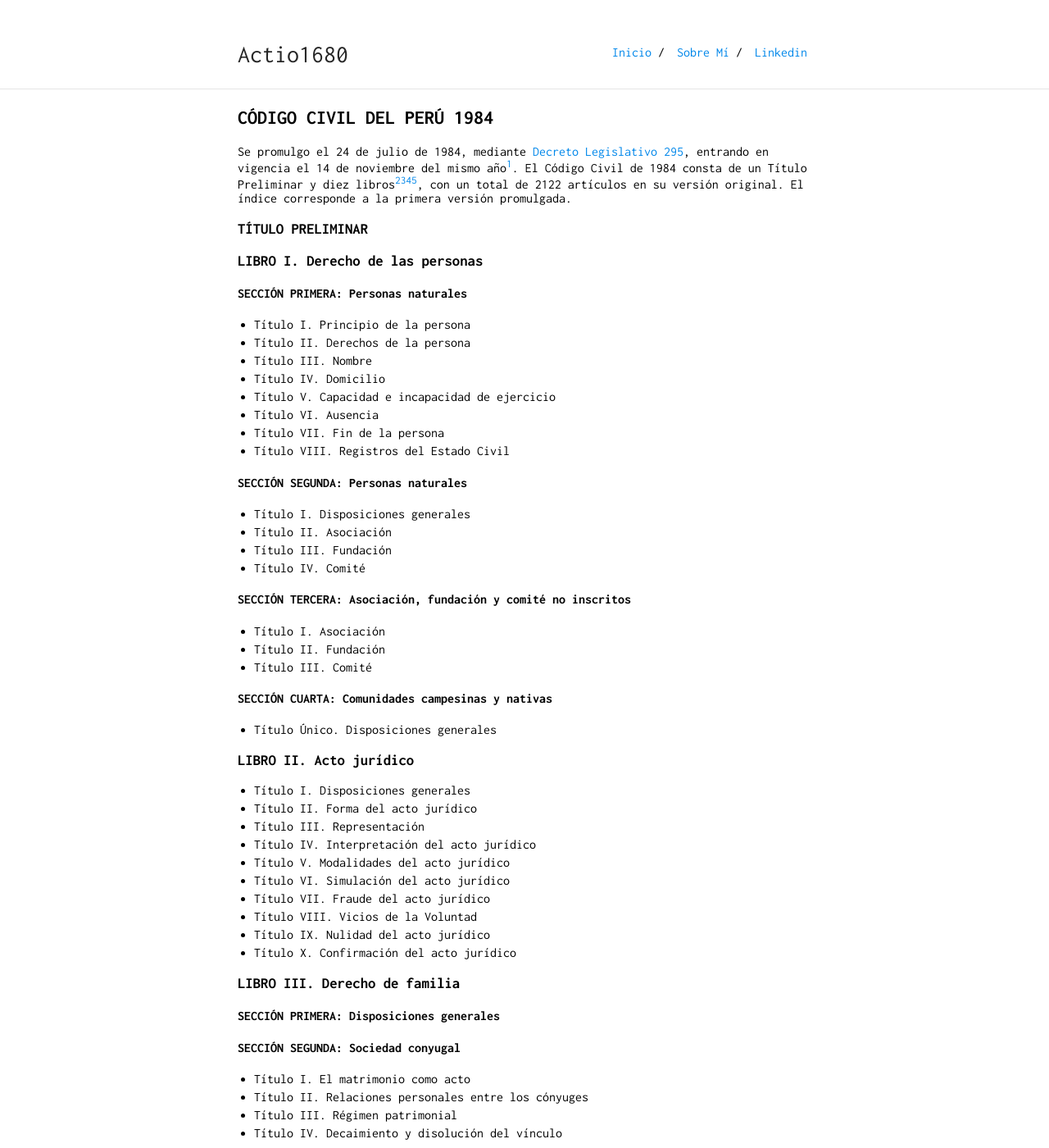
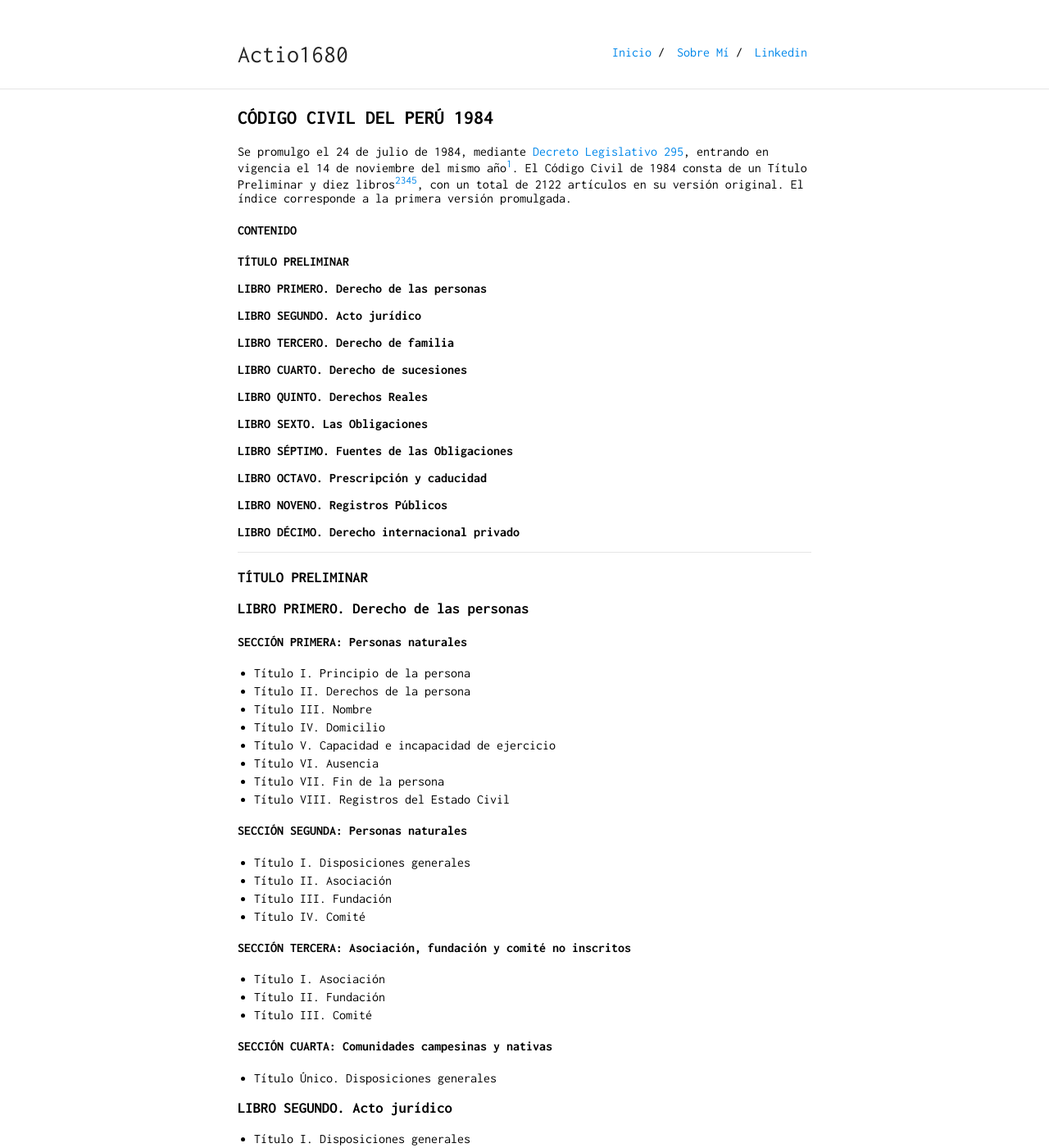
Before and after one commit to actio1680/actio1680.github.io, a Jekyll site: the page built from paginas/cc1984.md, in a window 1280 px wide and 1400 px high. Shown: the whole window at 82% size. Built offline with Jekyll 4.4.1, drawn with Linux system fonts in a browser that asks for light colours; our own code applies the rules of GitHub Pages for plain Markdown files; some of the changed text lies outside the part shown.

Commit message:
Update cc1984.md

```diff
--- a/paginas/cc1984.md
+++ b/paginas/cc1984.md
@@ -4,8 +4,36 @@ layout: default
 ## CÓDIGO CIVIL DEL PERÚ 1984
 Se promulgo el 24 de julio de 1984, mediante [Decreto Legislativo 295](https://github.com/actio1680/Cuerpos-legales-Peru/blob/main/Decretos-Legislativos/Decreto-Legislativo-295.md), entrando en vigencia el 14 de noviembre del mismo año[^1]. El Código Civil de 1984 consta de un Título Preliminar y diez libros[^2][^3][^4][^5], con un total de 2122 artículos en su versión original. El índice corresponde a la primera versión promulgada.
 
+
+#### CONTENIDO
+
+**TÍTULO PRELIMINAR**
+
+**LIBRO PRIMERO. Derecho de las personas**
+
+**LIBRO SEGUNDO. Acto jurídico**
+
+**LIBRO TERCERO. Derecho de familia**
+
+**LIBRO CUARTO. Derecho de sucesiones**
+
+**LIBRO QUINTO. Derechos Reales**
+
+**LIBRO SEXTO. Las Obligaciones**
+
+**LIBRO SÉPTIMO. Fuentes de las Obligaciones**
+
+**LIBRO OCTAVO. Prescripción y caducidad**
+
+**LIBRO NOVENO. Registros Públicos**
+
+**LIBRO DÉCIMO. Derecho internacional privado**
+
+---
+
+
 ### TÍTULO PRELIMINAR
-### LIBRO I. Derecho de las personas
+### LIBRO PRIMERO. Derecho de las personas
 #### SECCIÓN PRIMERA: Personas naturales
 - Título I. Principio de la persona
 - Título II. Derechos de la persona
@@ -30,7 +58,7 @@ Se promulgo el 24 de julio de 1984, mediante [Decreto Legislativo 295](https://g
 #### SECCIÓN CUARTA: Comunidades campesinas y nativas
 - Título Único. Disposiciones generales
 
-### LIBRO II. Acto jurídico
+### LIBRO SEGUNDO. Acto jurídico
 - Título I. Disposiciones generales
 - Título II. Forma del acto jurídico
 - Título III. Representación
@@ -42,7 +70,7 @@ Se promulgo el 24 de julio de 1984, mediante [Decreto Legislativo 295](https://g
 - Título IX. Nulidad del acto jurídico
 - Título X. Confirmación del acto jurídico
 
-### LIBRO III. Derecho de familia
+### LIBRO TERCERO. Derecho de familia
 #### SECCIÓN PRIMERA: Disposiciones generales
 #### SECCIÓN SEGUNDA: Sociedad conyugal
 - Título I. El matrimonio como acto
@@ -59,7 +87,7 @@ Se promulgo el 24 de julio de 1984, mediante [Decreto Legislativo 295](https://g
 - Título I. Alimentos y bienes de familia
 - Título II. Instituciones supletorias de amparo
 
-### LIBRO IV. Derecho de sucesiones
+### LIBRO CUARTO. Derecho de sucesiones
 #### SECCIÓN PRIMERA: Sucesión general
 - Título I. Trasmisión sucesoria
 - Título II. Petición de herencia
@@ -91,7 +119,7 @@ Se promulgo el 24 de julio de 1984, mediante [Decreto Legislativo 295](https://g
 - Título II. Indivisión y partición
 - Título III. Cargas y deudas de la herencia
 
-### [LIBRO V. Derechos Reales](https://github.com/actio1680/Cuerpos-legales-Peru/blob/main/Codigo-Civil/1984/Libro-V.md)
+### [LIBRO QUINTO. Derechos Reales](https://github.com/actio1680/Cuerpos-legales-Peru/blob/main/Codigo-Civil/1984/Libro-V.md)
 #### [SECCIÓN PRIMERA: Disposiciones generales](https://github.com/actio1680/Cuerpos-legales-Peru/blob/main/Codigo-Civil/1984/Libro-V.md#secci%C3%B3n-primera)
 
 #### [SECCIÓN SEGUNDA: Bienes](https://github.com/actio1680/Cuerpos-legales-Peru/blob/main/Codigo-Civil/1984/Libro-V.md#secci%C3%B3n-segunda)
@@ -113,7 +141,7 @@ Se promulgo el 24 de julio de 1984, mediante [Decreto Legislativo 295](https://g
 - Título III. Hipoteca
 - Título IV. Derecho de retención
 
-### LIBRO VI. Las Obligaciones
+### LIBRO SEXTO. Las Obligaciones
 
 #### SECCIÓN PRIMERA: Las obligaciones y sus modalidades
 - Título I. Obligaciones de dar
@@ -136,7 +164,7 @@ Se promulgo el 24 de julio de 1984, mediante [Decreto Legislativo 295](https://g
 - Título VIII. Mutuo disenso
 - Título IX. Inejecución de Obligaciones
 
-### LIBRO VII. Fuentes de las Obligaciones
+### LIBRO SÉPTIMO. Fuentes de las Obligaciones
 #### SECCIÓN PRIMERA. Contratos en general
 - Título I. Disposiciones generales
 - Título II. El consentimiento
@@ -174,11 +202,11 @@ Se promulgo el 24 de julio de 1984, mediante [Decreto Legislativo 295](https://g
 #### SECCIÓN QUINTA. Promesa unilateral
 #### SECCIÓN SEXTA. Responsabilidad extracontractual
 
-### LIBRO VIII. Prescripción y caducidad
+### LIBRO OCTAVO. Prescripción y caducidad
 - Título I. Prescripción extintiva
 - Título II. Caducidad
 
-### LIBRO IX. Registros Públicos
+### LIBRO NOVENO. Registros Públicos
 - Título I. Disposiciones generales
 - Título II. Registro de la propiedad inmueble
 - Título III. Registro de personas jurídicas
@@ -188,7 +216,7 @@ Se promulgo el 24 de julio de 1984, mediante [Decreto Legislativo 295](https://g
 - Título VII. Registro de sucesiones intestadas
 - Título VIII. Registro de bienes muebles
 
-### LIBRO X. Derecho internacional privado
+### LIBRO DÉCIMO. Derecho internacional privado
 - Título I. Disposiciones generales
 - Título II. Competencia jurisdiccional
 - Título III. Ley aplicable
```
